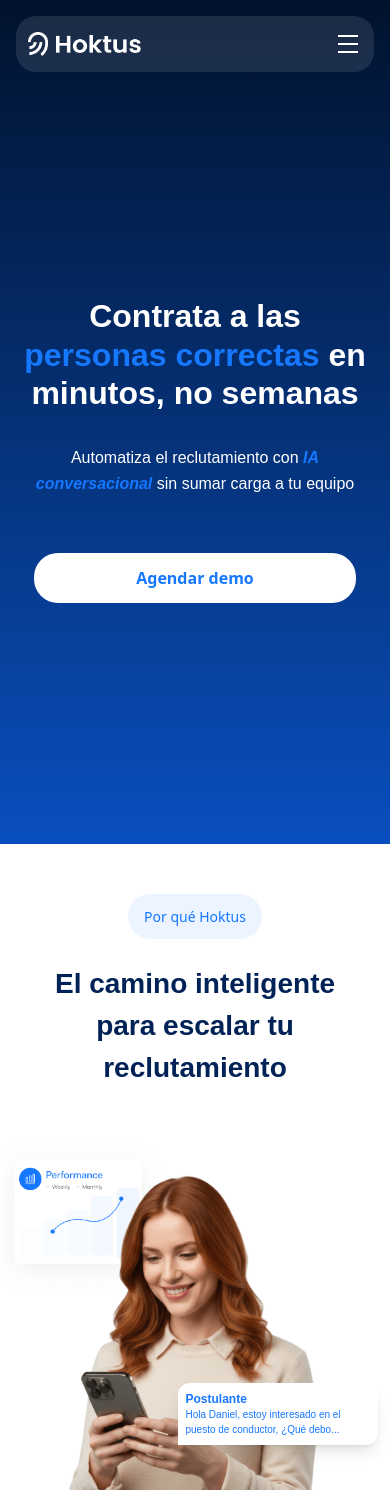
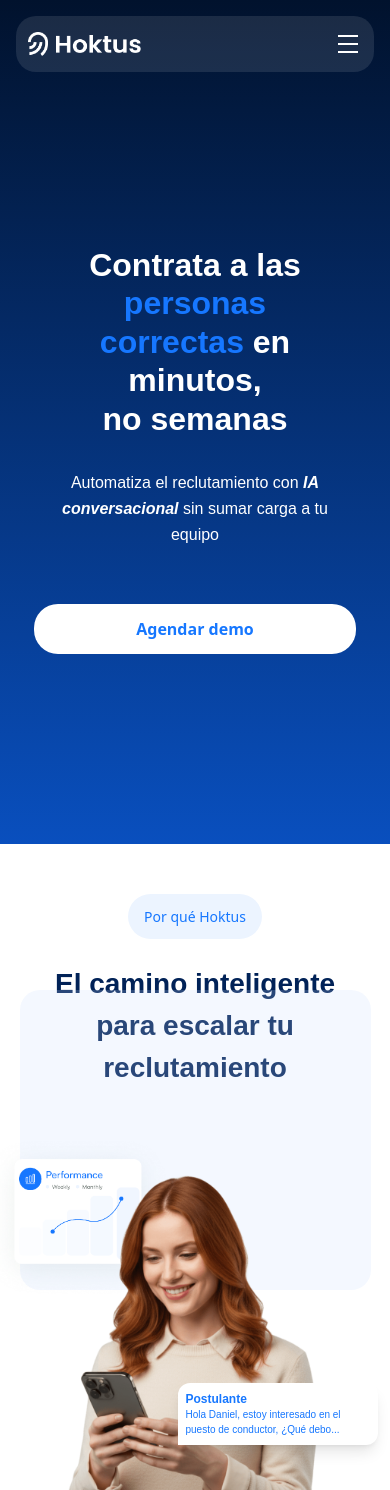
Before and after one commit to clementeaf/landing-app, a React (Vite) app: page / in a window 390 px wide. Shown: the top 1490 px of the page. Built offline with nearby package versions, Linux system fonts and the light colour scheme; a web font is replaced by a local one.

Commit message:
fix: actualizar cambios en Home/index.tsx

```diff
--- a/src/pages/Home/index.tsx
+++ b/src/pages/Home/index.tsx
@@ -256,14 +256,13 @@ export const HomePage = () => {
 
         {/* Hero Content - Centrado verticalmente con mejor distribución */}
         <div className='w-full sm:w-[90%] md:w-[85%] lg:w-[75%] flex flex-col gap-8 sm:gap-5 md:gap-6 lg:gap-8 text-center text-white items-center flex-1 justify-center px-4 sm:px-6'>
-          <h1 className='font-cal-sans text-[32px] sm:text-[40px] md:text-5xl lg:text-6xl xl:text-7xl 2xl:text-[85px] font-bold leading-[1.2] sm:leading-[1.15] md:leading-tight px-2'>
-            Contrata a las <span className='text-[#1677FF]'>personas correctas</span> en minutos, no semanas
+          <h1 className='font-cal-sans text-[32px] sm:text-[40px] md:text-5xl lg:text-6xl xl:text-7xl 2xl:text-[85px] font-bold leading-[1.2] sm:leading-[1.15] md:leading-tight px-2 w-[78%]'>
+            Contrata a las <span className='text-[#1677FF]'>personas correctas</span> en minutos,  <br />
+            no semanas
           </h1>
-          <p className='font-satoshi font-[100] text-base sm:text-lg md:text-xl lg:text-2xl xl:text-[28px] 2xl:text-[33px] max-w-[1100px] leading-relaxed px-2 block md:hidden'>
-            Automatiza el reclutamiento con <span className='text-[#1677FF] font-bold italic'>IA conversacional</span> sin sumar carga a tu equipo
-          </p>
-          <p className='font-satoshi font-[100] text-base sm:text-lg md:text-xl lg:text-2xl xl:text-[28px] 2xl:text-[33px] max-w-[1100px] leading-relaxed px-2 hidden md:block'>
-            Automatiza el reclutamiento y todos sus procesos administrativos por WhatsApp con <span className='text-[#1677FF] font-bold italic'>IA conversacional</span>, sin sumar carga a tu equipo
+
+          <p className='font-satoshi font-[100] text-base sm:text-lg md:text-xl lg:text-2xl xl:text-[28px] 2xl:text-[33px] max-w-[1100px] leading-relaxed px-2 block md:hidden w-[80%]'>
+            Automatiza el reclutamiento con <span className='font-bold italic'>IA conversacional</span> sin sumar carga a tu equipo
           </p>
           <button className='flex items-center justify-center mt-6 sm:mt-4 md:mt-6 lg:mt-8 px-6 sm:px-8 md:px-10 lg:px-6 xl:px-6 py-3 sm:py-4 md:py-5 lg:py-3 xl:py-4 w-[90%] sm:w-auto sm:min-w-[280px] md:min-w-[320px] lg:w-[220px] xl:w-[250px] h-[50px] sm:h-[56px] md:h-[64px] lg:h-[44px] xl:h-[50px] rounded-[24px] sm:rounded-[28px] md:rounded-[32px] lg:rounded-[22px] xl:rounded-[25px] bg-[#FFFFFF] text-base sm:text-lg md:text-xl lg:text-lg xl:text-xl text-[#1677FF] font-semibold text-center'>
             Agendar demo
@@ -281,7 +280,8 @@ export const HomePage = () => {
         </p>
 
         {/* Images content */}
-        <div className="flex flex-col lg:flex-row items-center justify-center w-auto overflow-x-hidden lg:overflow-visible h-auto mt-5 gap-[150px]">
+        <div className="flex flex-col lg:flex-row items-center justify-center w-auto overflow-x-hidden overflow-visible h-auto mt-5 gap-[150px]">
+          <div className='bg-[#c7dcff]/20 w-[90%] h-[300px] rounded-[20px] p-4 z-0 absolute top-[990px] left-5 z-0 left-0' />
           {/* Left Section - Woman with UI elements */}
           <div className="relative w-auto min-w-[425px]">
             {/* Floating UI Element 1 - Performance (detrás de person) */}
```
